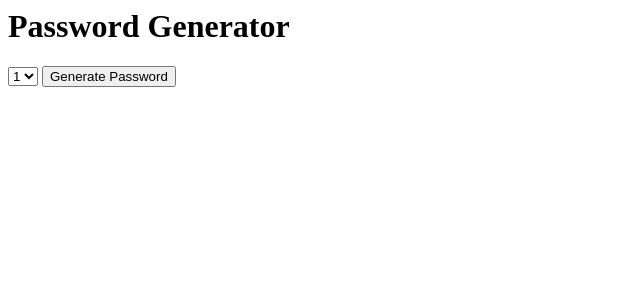
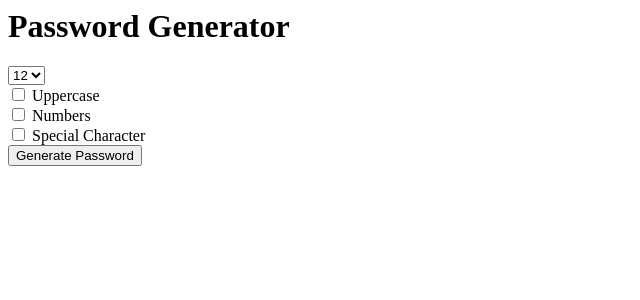
Before and after one commit to wmalisch/Password-Generator, a Django app: page / in a window 1280 px wide. Shown: the top 300 px of the page, without its empty margins (0-640 px from the left). Run offline with Django 3.2, Linux system fonts and the light colour scheme.

Commit message:
Completed the apps functional parts, still need to finish the styling

```diff
--- a/generator/templates/generator/home.html
+++ b/generator/templates/generator/home.html
@@ -3,12 +3,22 @@
 <!--Reference url by name-->
 <form action="{% url 'password' %}">
     <select name="length">
-        <option value="1">1</option>
-        <option value="2">2</option>
-        <option value="3">3</option>
-        <option value="4">4</option>
-        <option value="5">5</option>
+        <option value="6">6</option>
+        <option value="7">7</option>
+        <option value="8">8</option>
+        <option value="9">9</option>
+        <option value="10">10</option>
+        <option value="11">11</option>
+        <option value="12" selected="selected">12</option>
+        <option value="13">13</option>
+        <option value="14">14</option>
     </select>
-
+    <br>
+    <input type="checkbox" name="uppercase"> Uppercase
+    <br>
+    <input type="checkbox" name="numbers"> Numbers
+    <br>
+    <input type="checkbox" name="special"> Special Character
+    <br>
     <input type="submit" value="Generate Password"></input>
 </form>
--- a/generator/templates/generator/password.html
+++ b/generator/templates/generator/password.html
@@ -1 +1,2 @@
-PASSWORD
+<h1>Your password is:</h1>
+<h2>{{ password }}</h2>
--- a/generator/views.py
+++ b/generator/views.py
@@ -1,9 +1,26 @@
 from django.shortcuts import render
 from django.http import HttpResponse
+import random
 
 def home(request):
-    return render(request, './generator/home.html', {'password':'hui43g6iu3o4'})
+    return render(request, './generator/home.html')
 
 
 def password(request):
-    return render(request, 'generator/password.html')
+
+    characters = list('abcdefghijklmnopqrutuvwxyz')
+
+    if request.GET.get('uppercase'):
+        characters.extend(list('ABCDEFGHIJKLMNOPQRSTUVYXWZ'))
+    if request.GET.get('special'):
+        characters.extend(list('!@#$%^&*()?<>;:+=-_'))
+    if request.GET.get('numbers'):
+        characters.extend(list('1234567890'))
+
+    length = int(request.GET.get('length',12))
+
+    thepassword = ''
+    for x in range(length):
+        thepassword += random.choice(characters)
+
+    return render(request, 'generator/password.html', {'password':thepassword})
```
